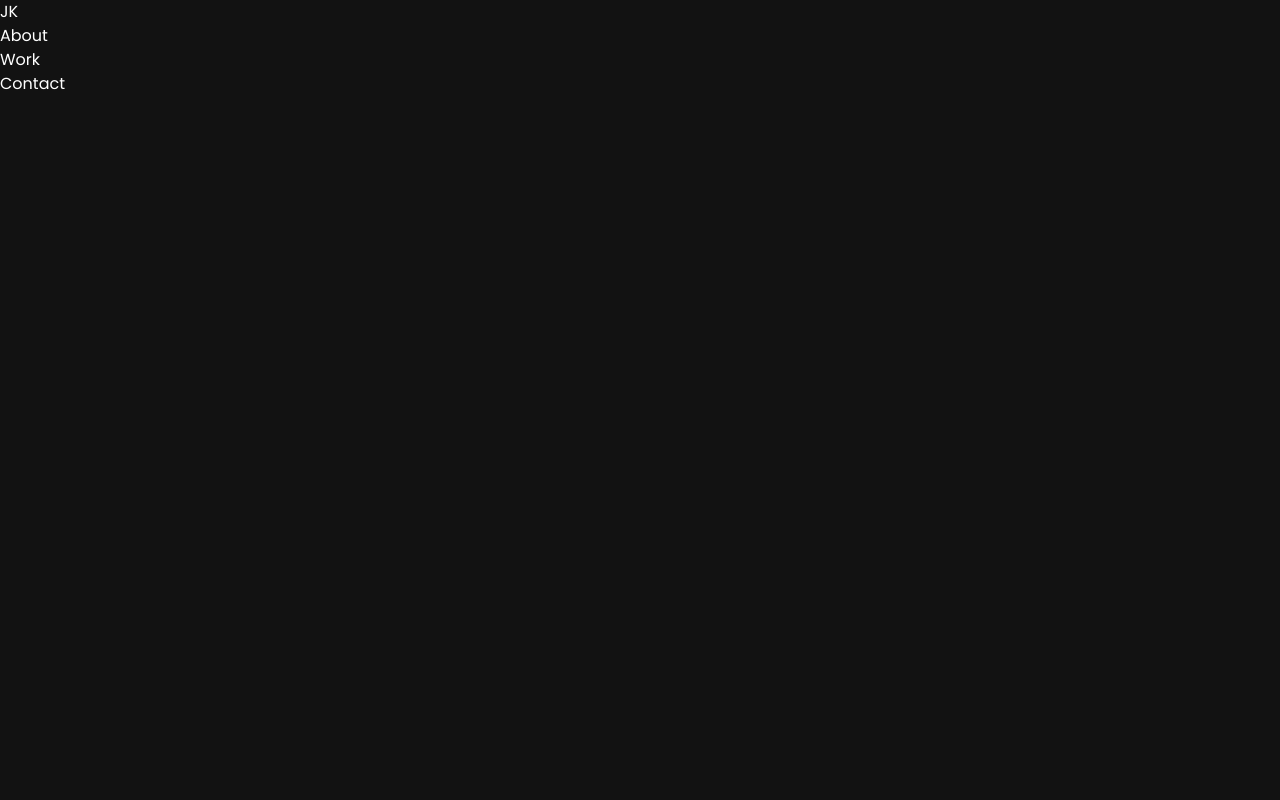
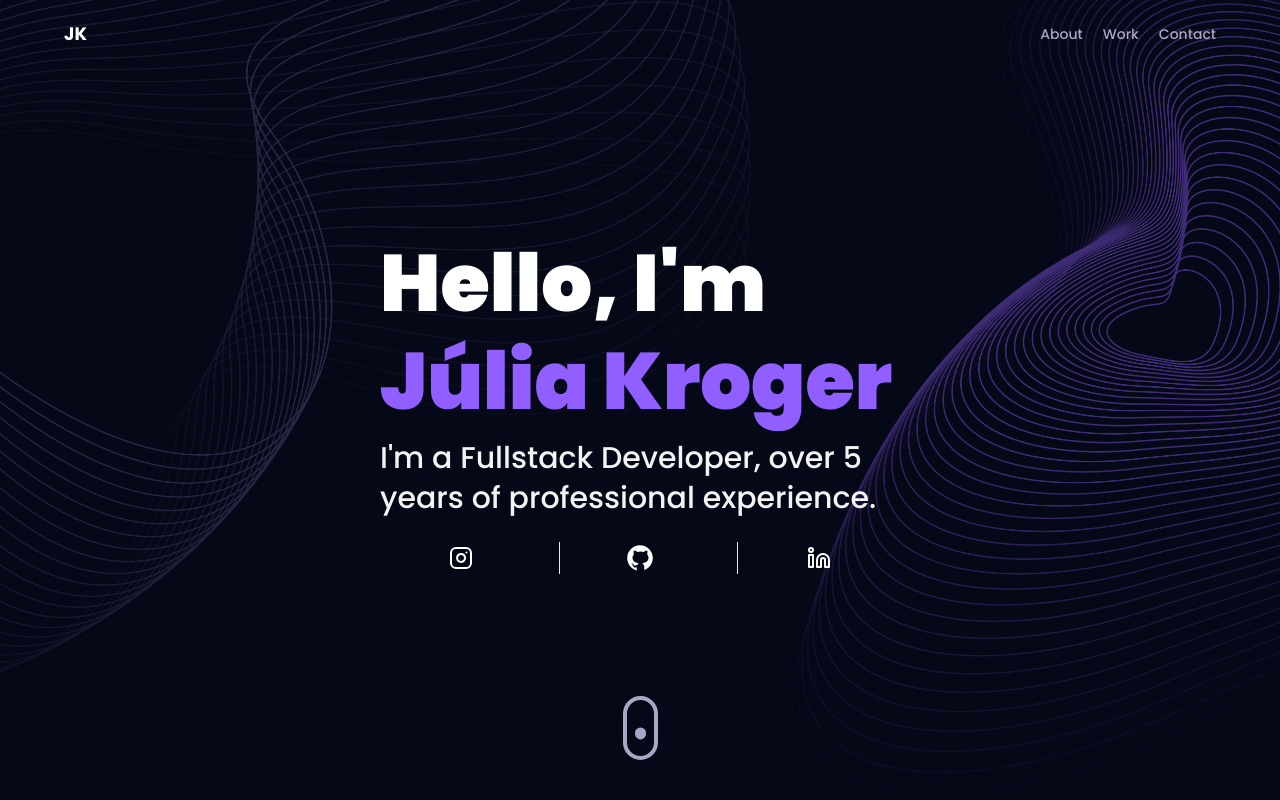
Before and after one commit to juliakroger/julia-kroger, a React (Vite) app: page / in a window 1280 px wide. Built offline with nearby package versions, Linux system fonts and the light colour scheme.

Commit message:
feat: add main page

```diff
--- /dev/null
+++ b/src/components/MyInfo.tsx
@@ -0,0 +1,107 @@
+import { motion } from "framer-motion";
+import { styles } from "@/styles/styles";
+import Typewriter from "@/components/Typewriter";
+
+const MyInfo = () => (
+  <section className="relative w-full h-screen">
+    <div
+      className={`absolute inset-0 max-w-7xl mx-auto ${styles.paddingX} flex flex-row justify-center items-center gap-5`}
+    >
+      <div className="w-[520px]">
+        <h1 className={`${styles.headText} text-white`}>
+          Hello, I'm <br />
+          <Typewriter
+            text="Júlia Kroger"
+            delay={120}
+            className="text-[#915EFF]"
+          ></Typewriter>
+        </h1>
+        <p className={`${styles.subText} mt-2 text-white-100`}>
+          I'm a Fullstack Developer, over 5 <br className="sm:block hidden" />
+          years of professional experience.
+        </p>
+
+        <div className="grid grid-cols-3 mt-6 divide-x gap-4">
+          <a
+            href="https://www.instagram.com/jukroger"
+            target="_blank"
+            rel="noreferrer"
+            className="cursor-pointer flex justify-center items-center"
+          >
+            <svg
+              className="w-6 h-6"
+              stroke="currentColor"
+              fill="none"
+              strokeWidth="2"
+              viewBox="0 0 24 24"
+              stroke-linecap="round"
+              stroke-linejoin="round"
+            >
+              <rect x="2" y="2" width="20" height="20" rx="5" ry="5"></rect>
+              <path d="M16 11.37A4 4 0 1 1 12.63 8 4 4 0 0 1 16 11.37z"></path>
+              <line x1="17.5" y1="6.5" x2="17.51" y2="6.5"></line>
+            </svg>
+          </a>
+
+          <a
+            href="https://github.com/juliakroger"
+            target="_blank"
+            rel="noreferrer"
+            className="cursor-pointer flex justify-center items-center"
+          >
+            <svg
+              className="w-8 h-8"
+              strokeWidth="2"
+              fill="currentColor"
+              viewBox="0 0 30 30"
+            >
+              <path d="M15,3C8.373,3,3,8.373,3,15c0,5.623,3.872,10.328,9.092,11.63C12.036,26.468,12,26.28,12,26.047v-2.051 c-0.487,0-1.303,0-1.508,0c-0.821,0-1.551-0.353-1.905-1.009c-0.393-0.729-0.461-1.844-1.435-2.526 c-0.289-0.227-0.069-0.486,0.264-0.451c0.615,0.174,1.125,0.596,1.605,1.222c0.478,0.627,0.703,0.769,1.596,0.769 c0.433,0,1.081-0.025,1.691-0.121c0.328-0.833,0.895-1.6,1.588-1.962c-3.996-0.411-5.903-2.399-5.903-5.098 c0-1.162,0.495-2.286,1.336-3.233C9.053,10.647,8.706,8.73,9.435,8c1.798,0,2.885,1.166,3.146,1.481C13.477,9.174,14.461,9,15.495,9 c1.036,0,2.024,0.174,2.922,0.483C18.675,9.17,19.763,8,21.565,8c0.732,0.731,0.381,2.656,0.102,3.594 c0.836,0.945,1.328,2.066,1.328,3.226c0,2.697-1.904,4.684-5.894,5.097C18.199,20.49,19,22.1,19,23.313v2.734 c0,0.104-0.023,0.179-0.035,0.268C23.641,24.676,27,20.236,27,15C27,8.373,21.627,3,15,3z" />
+            </svg>
+          </a>
+          <a
+            href="https://www.linkedin.com/in/juliakroger/"
+            target="_blank"
+            rel="noreferrer"
+            className="cursor-pointer flex justify-center items-center"
+          >
+            <svg
+              stroke="currentColor"
+              fill="none"
+              strokeWidth="2"
+              viewBox="0 0 24 24"
+              strokeLinecap="round"
+              strokeLinejoin="round"
+              className="w-6 h-6"
+            >
+              <path d="M16 8a6 6 0 0 1 6 6v7h-4v-7a2 2 0 0 0-2-2 2 2 0 0 0-2 2v7h-4v-7a6 6 0 0 1 6-6z"></path>
+              <rect x="2" y="9" width="4" height="12"></rect>
+              <circle cx="4" cy="4" r="2"></circle>
+            </svg>
+          </a>
+        </div>
+      </div>
+    </div>
+
+    {/* TODO: add download CV */}
+
+    <div className="absolute xs:bottom-10 bottom-32 w-full flex justify-center items-center">
+      <a href="#about">
+        <div className="w-[35px] h-[64px] rounded-3xl border-4 border-secondary flex justify-center items-start p-2">
+          <motion.div
+            animate={{
+              y: [0, 24, 0],
+            }}
+            transition={{
+              duration: 1.5,
+              repeat: Infinity,
+              repeatType: "loop",
+            }}
+            className="w-3 h-3 rounded-full bg-secondary mb-1"
+          />
+        </div>
+      </a>
+    </div>
+  </section>
+);
+
+export default MyInfo;
--- /dev/null
+++ b/src/components/Typewriter.tsx
@@ -0,0 +1,34 @@
+import React, { useState, useEffect } from "react";
+
+interface Props {
+  text: string;
+  delay: number;
+  className?: string;
+}
+
+const Typewriter = ({ text, delay, className = "" }: Props) => {
+  const [currentText, setCurrentText] = useState("");
+  const [currentIndex, setCurrentIndex] = useState(0);
+
+  useEffect(() => {
+    if (currentIndex < text.length) {
+      const timeout = setTimeout(() => {
+        setCurrentText((prevText) => prevText + text[currentIndex]);
+        setCurrentIndex((prevIndex) => prevIndex + 1);
+      }, delay);
+
+      return () => clearTimeout(timeout);
+    }
+  }, [currentIndex, delay, text]);
+
+  return (
+    <span className={className}>
+      {currentText}
+      <span className="text-[#56ccf2]">
+        {currentIndex < text.length ? "|" : ""}
+      </span>
+    </span>
+  );
+};
+
+export default Typewriter;
--- a/src/pages/App.tsx
+++ b/src/pages/App.tsx
@@ -1,10 +1,12 @@
 import Navbar from "@/components/Navbar";
+import MyInfo from "@/components/MyInfo";
 
 const App = () => {
   return (
     <div className="relative z-0 bg-primary">
       <div className="bg-hero-pattern bg-cover bg-no-repeat bg-center">
         <Navbar />
+        <MyInfo />
       </div>
 
       <div className="relative z-0"></div>
--- a/src/styles/index.css
+++ b/src/styles/index.css
@@ -12,3 +12,13 @@
   scroll-behavior: smooth;
   color-scheme: dark;
 }
+
+.violet-gradient {
+  background: #804dee;
+  background: linear-gradient(-90deg, #804dee 0%, rgba(60, 51, 80, 0) 100%);
+  background: -webkit-linear-gradient(
+    -90deg,
+    #804dee 0%,
+    rgba(60, 51, 80, 0) 100%
+  );
+}
--- a/src/styles/styles.ts
+++ b/src/styles/styles.ts
@@ -2,6 +2,10 @@ const styles = {
   paddingX: "sm:px-16 px-6",
   paddingY: "sm:py-16 py-6",
   padding: "sm:px-16 px-6 sm:py-16 py-10",
+  headText:
+    "font-black text-white lg:text-[80px] sm:text-[60px] xs:text-[50px] text-[40px] lg:leading-[98px] mt-2",
+  subText:
+    "text-[#dfd9ff] font-medium lg:text-[30px] sm:text-[26px] xs:text-[20px] text-[16px] lg:leading-[40px]",
 };
 
 export { styles };
--- a/tailwind.config.js
+++ b/tailwind.config.js
@@ -1,5 +1,5 @@
 module.exports = {
-  content: ["./src/**/*.{js,jsx}"],
+  content: ["./src/**/*.{ts,tsx}"],
   mode: "jit",
   theme: {
     extend: {
```
